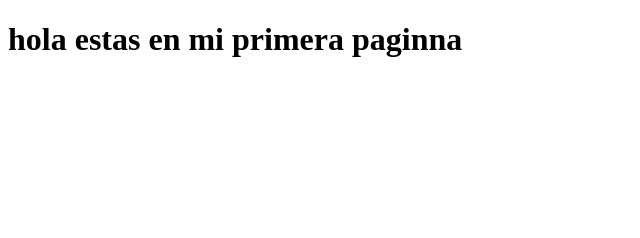
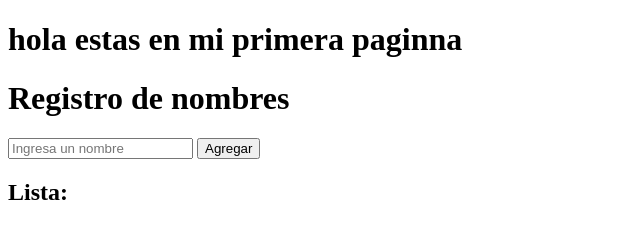
Before and after one commit to Clau-Tax/proyecto-kerb, a website: page index.html in a window 1280 px wide. Shown: the whole page, without its empty margins (0-640 px from the left). Drawn offline with Linux system fonts and the light colour scheme.

Commit message:
se agrego un formulairo en el index

```diff
--- a/index.html
+++ b/index.html
@@ -7,8 +7,15 @@
 </head>
 <body>
     <h1>hola estas en mi primera paginna </h1>
-    <ul>
 
-    </ul>
+    <h1>Registro de nombres</h1>
+
+    <form id="formNombre">
+        <input type="text" id="nombreInput" placeholder="Ingresa un nombre" required>
+        <button type="submit">Agregar</button>
+    </form>
+
+    <h2>Lista:</h2>
+    <ul id="listaNombres"></ul>
 </body>
 </html>
```
